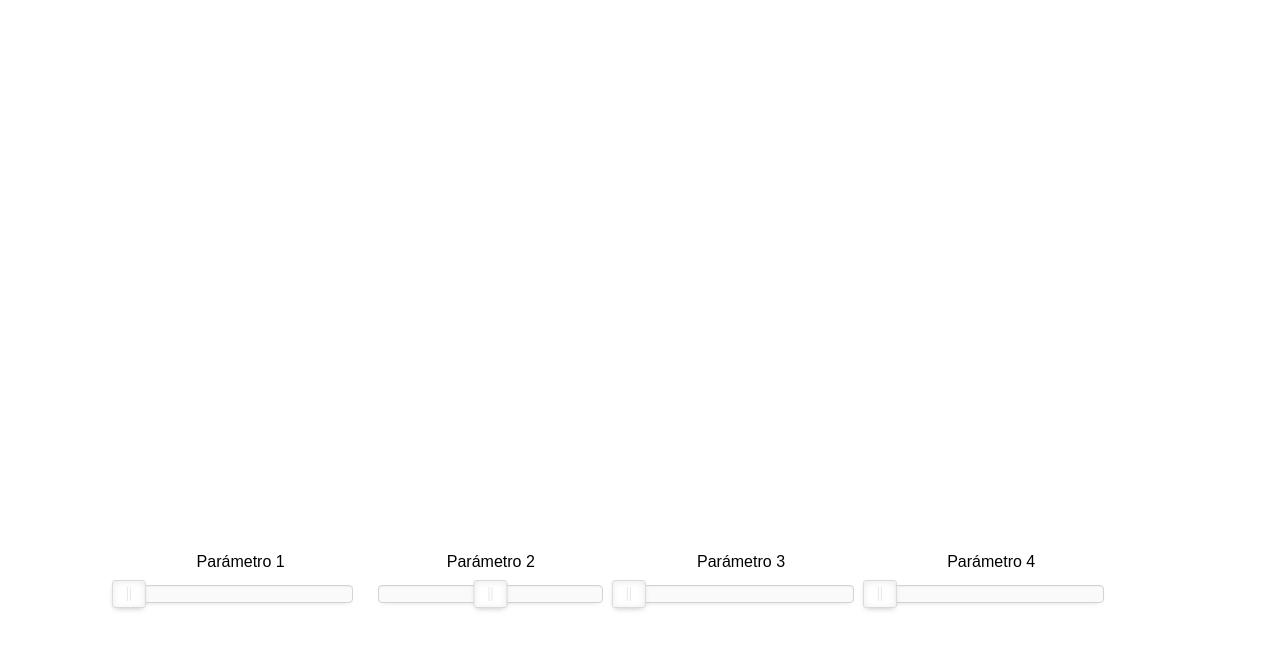
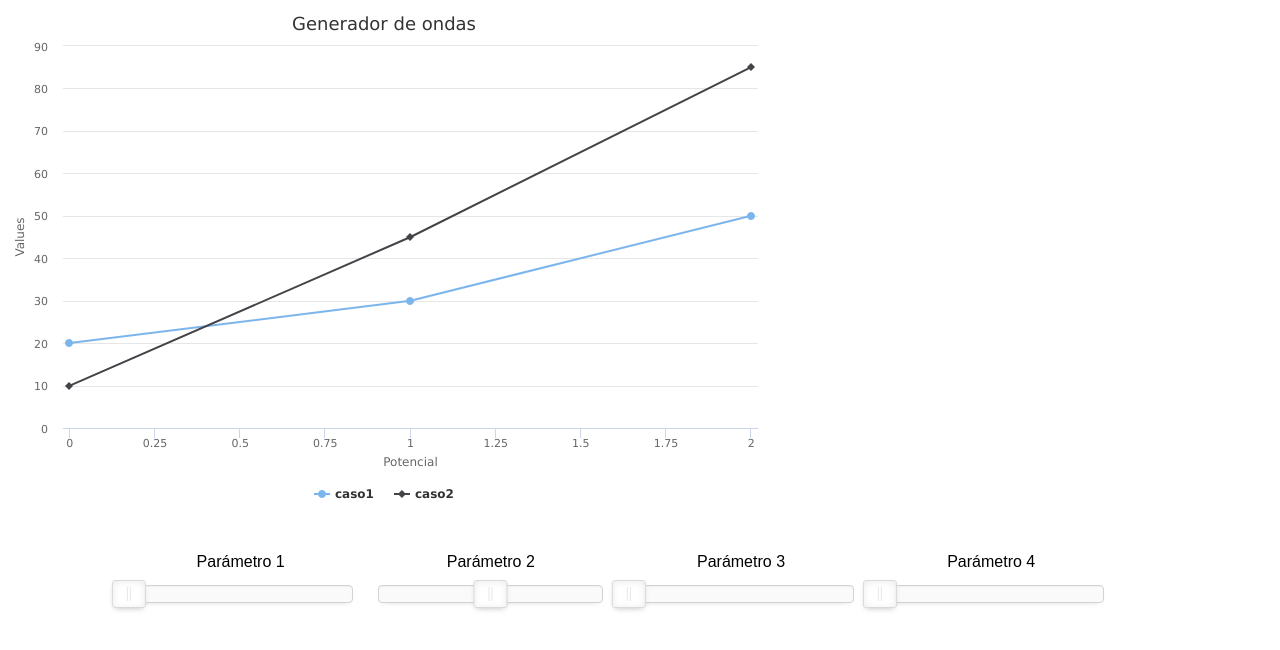
Before and after one commit to RogerCastillo877/Calculo-de-datos, a plain HTML site: page index.html in a window 1280 px wide. Drawn offline with Linux system fonts and the light colour scheme.

Commit message:
Primera gráfica

```diff
--- a/index.html
+++ b/index.html
@@ -1,4 +1,4 @@
-<html> <!-- !DOCTYPE -->
+<!DOCTYPE html> <!--  -->
 <html lang="en">
 <head>
     <title>Calculo de Datos</title>
--- a/js/charts.js
+++ b/js/charts.js
@@ -0,0 +1,37 @@
+$(function(){
+
+    $("#chart_main").highcharts({
+        title:{
+            text: "Generador de ondas",
+            x: 0,
+            y: 20,
+        },
+        // Este es para ocultar el letrero de "Highcharts.com"
+        credits: {
+            enabled: false,
+        },
+        xAxis: {
+            title: {
+                text: 'Potencial'
+            },
+            Categoria: []
+        },
+        tooltip: {
+            enabled: false,
+            valueSuffix: 'v'
+        },
+        legend: {
+            Layout: 'vertical',
+            aling: 'right',
+            verticalAling: 'bottom',
+            borderWidth: 0
+        },
+        series: [{
+            name: 'caso1',
+            data: [20, 30, 50]
+        }, {
+            name: 'caso2',
+            data: [10, 45, 85]
+        }]
+    });
+})
```
